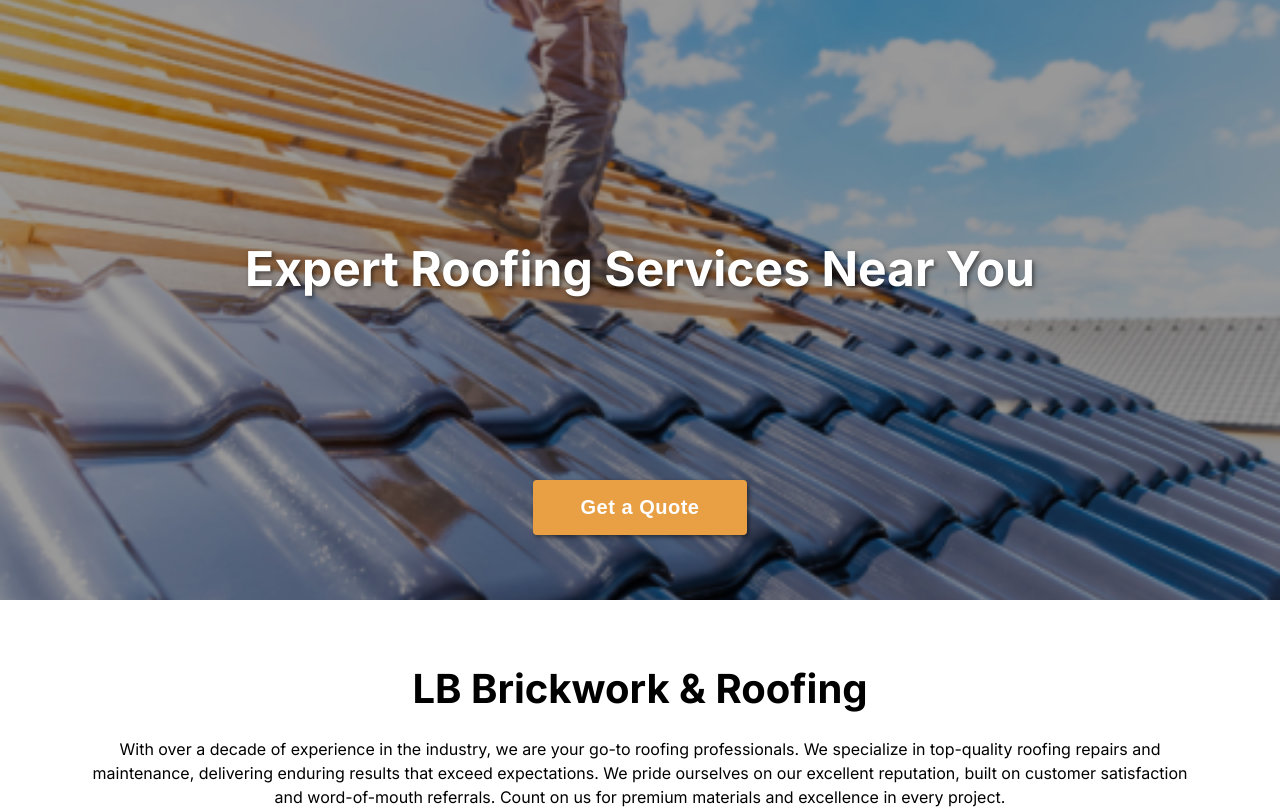
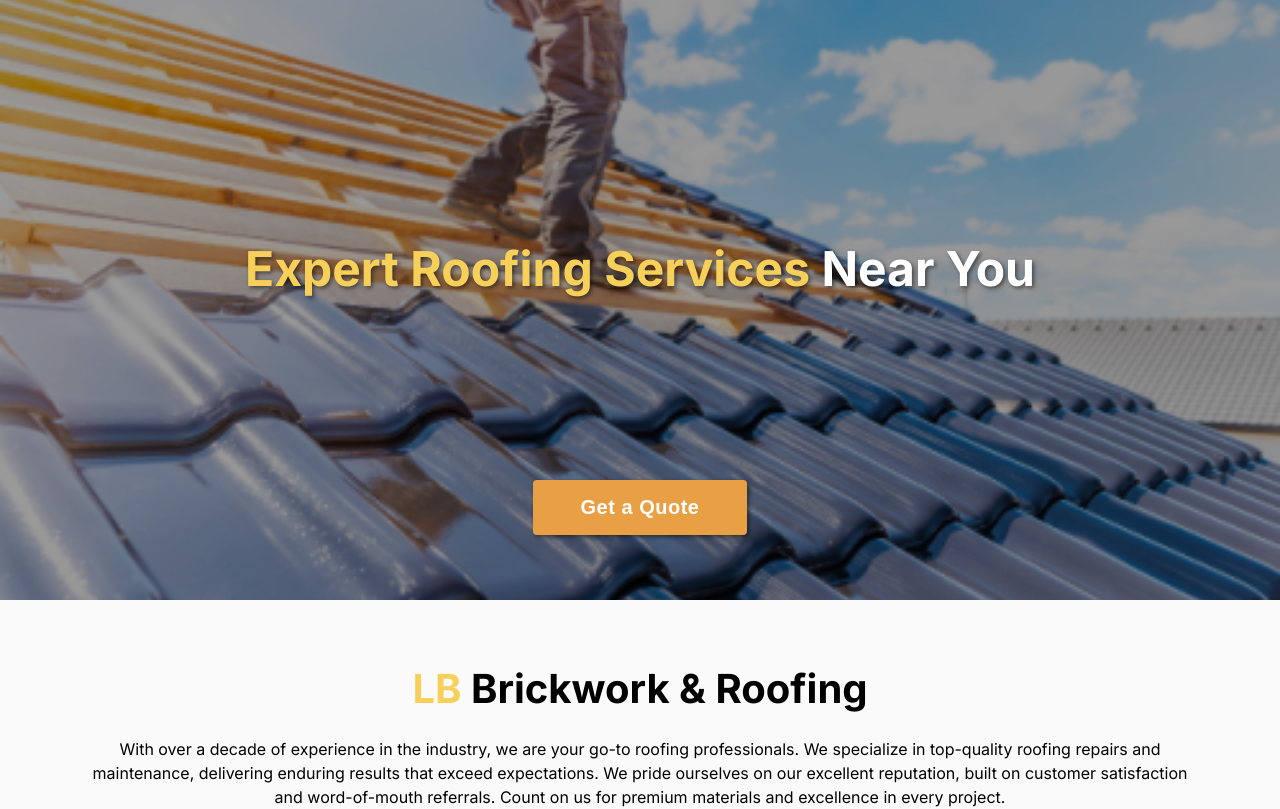
Before and after one commit to jake4369/blroofing, a Next.js app: page / in a window 1280 px wide. Shown: the top 809 px of the page. Built offline with nearby package versions, Linux system fonts and the light colour scheme.

Commit message:
Add orange text highlight class

```diff
--- a/styles/index.css
+++ b/styles/index.css
@@ -16,6 +16,7 @@ html {
 
 body {
   font-family: "Inter", Arial, Helvetica, sans-serif;
+  background: #fafafa;
 }
 
 a {
@@ -27,3 +28,7 @@ img {
   display: block;
   max-width: 100%;
 }
+
+.highlight__orange {
+  color: #f7d05a;
+}
```
